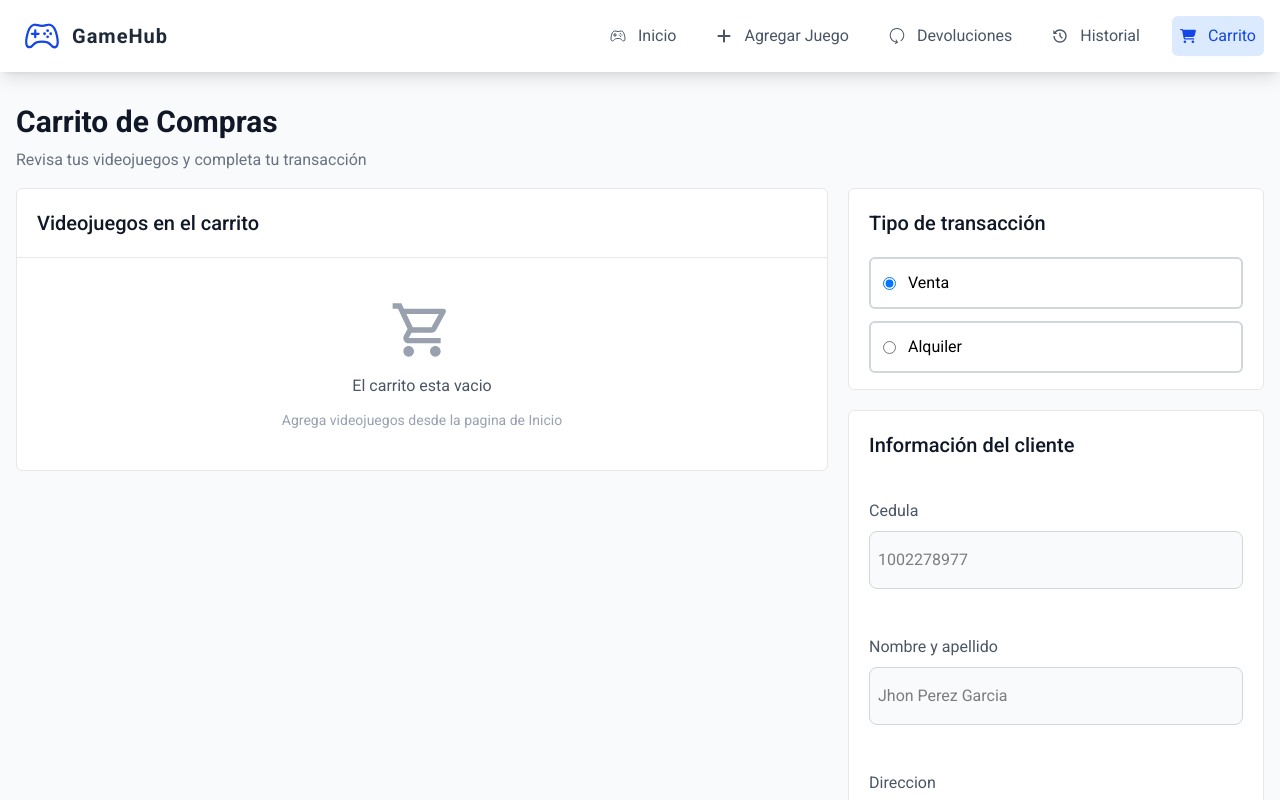
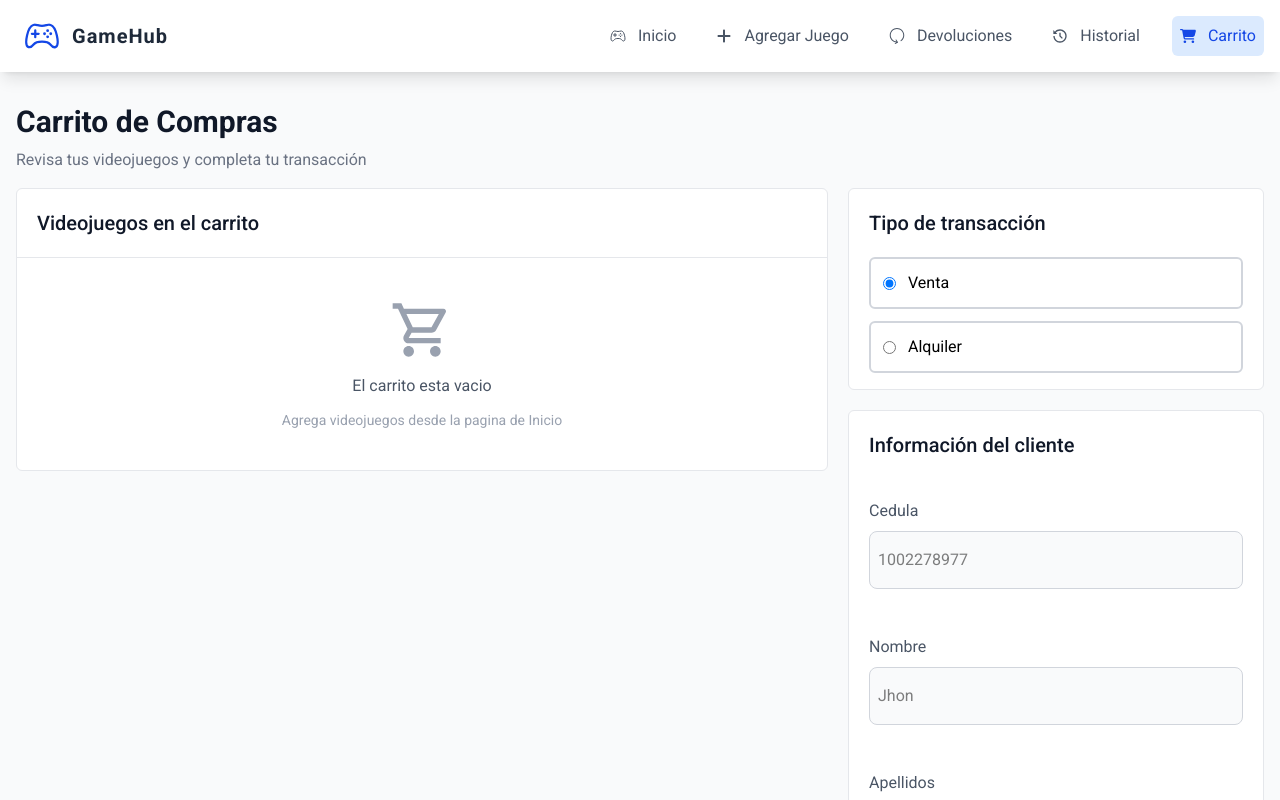
Before and after one commit to ilson28/Gamehub, a React (Vite) app in the folder frontend/gamehub/: page /cart in a window 1280 px wide. Shown: the top 800 px of the page. Built offline with nearby package versions, Linux system fonts and the light colour scheme.

Commit message:
feat(ClientForm): add apellido field and update validation for nombre and apellido

```diff
--- a/frontend/gamehub/src/components/ClientForm.jsx
+++ b/frontend/gamehub/src/components/ClientForm.jsx
@@ -6,6 +6,7 @@ import { zodResolver } from "@hookform/resolvers/zod";
 
 const defaultValuesForm = {
     nombre: "",
+    apellido: "",
     cedula: "",
     telefono: "",
     direccion: "",
@@ -52,8 +53,16 @@ const ClientForm = forwardRef(({ onSubmit, loading }, ref) => {
             name="nombre"
             control={control}
             error={errors.nombre}
-            label="Nombre y apellido"
-            placeholder="Jhon Perez Garcia"
+            label="Nombre"
+            placeholder="Jhon"
+            type="text"
+        />
+        <InputForm
+            name="apellido"
+            control={control}
+            error={errors.apellido}
+            label="Apellidos"
+            placeholder="Perez Garcia"
             type="text"
         />
         <InputForm
--- a/frontend/gamehub/src/models/form-client.model.js
+++ b/frontend/gamehub/src/models/form-client.model.js
@@ -2,7 +2,8 @@ import { z } from "zod";
 
 const clientSchema = z.object({
 
-    nombre: z.string().trim().regex( /^[a-zA-Z]+(\s[a-zA-Z]+)+$/,"El nombre y el apellido son obligatorios"),
+    nombre: z.string().trim().min(1,"El nombre es obligatorio"),
+    apellido: z.string().trim().min(1,"El apellido es obligatorio"),
     cedula: z.union([
         z.string().min(1,"La cedula es obligatoria"),
         z.number()
```
